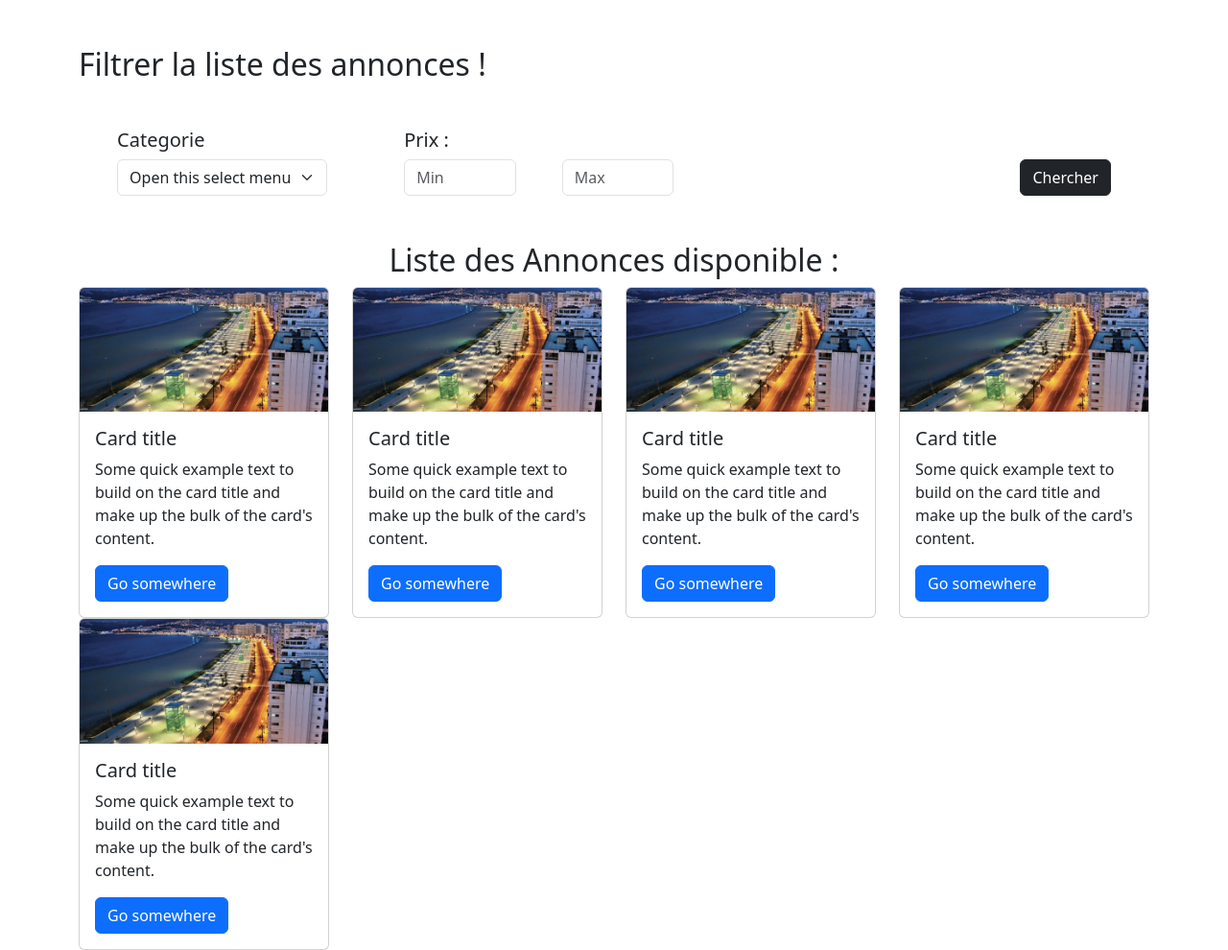
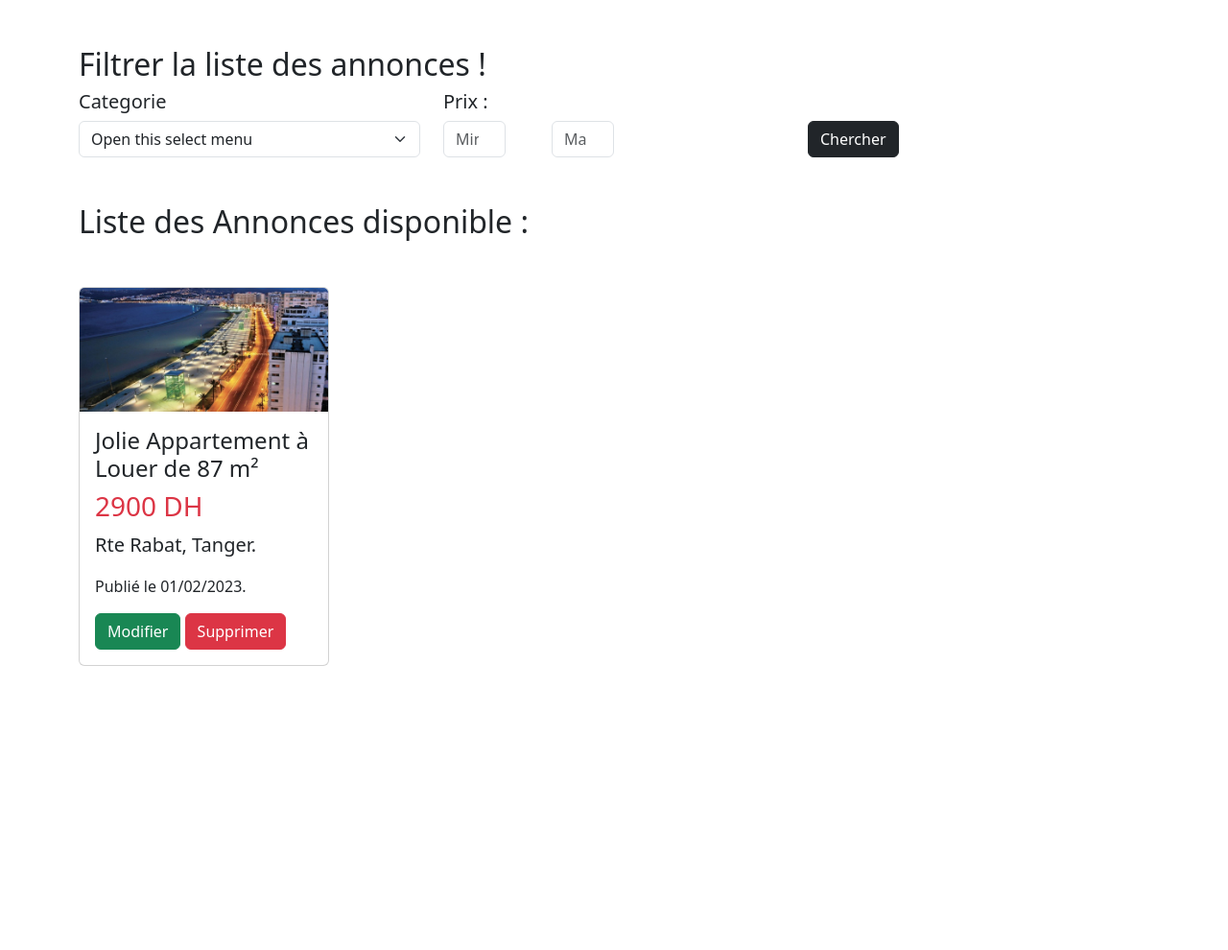
Before and after one commit to jalalkadori/Real-eastate-agency-advertisements-app, a PHP site: page / in a window 1280 px wide. Shown: the part 102-1092 px from the top of the page at 96% size. After the commit the page ends 796 px from the top, so only its background shows below. Run offline with PHP 8.4, Linux system fonts and the light colour scheme.

Commit message:
update the index file

```diff
--- a/index.php
+++ b/index.php
@@ -45,8 +45,8 @@
         <main class="container-fluid">
             <section class="container mt-5">
                 <h2>Filtrer la liste des annonces !</h2>
-                <div class="d-flex flex-row my-5 justify-content-around">
-                    <div>
+                <div class="row row-cols-lg-3">
+                    <div class="col">
                         <h5 for="type">Categorie</h5>
                         <select class="form-select" aria-label="type">
                             <option selected>Open this select menu</option>
@@ -55,7 +55,7 @@
                         </select>
                     </div>
 
-                    <div>
+                    <div class="col">
                         <h5>Prix : </h5>
                         <div class="d-flex gap-5 w-50">
                             <input type="number" class="form-control w-75" placeholder="Min" aria-label="Min" min="0">
@@ -63,68 +63,35 @@
                         </div>
                     </div>
 
-                    <div class="d-flex align-items-end">
+                    <div class="col d-flex align-items-end">
                         <button class="btn btn-dark">Chercher</button>
                     </div>
                 </div>
             </section>
 
             <section class="container mt-5">
-                <div class="text-center">
                     <h2>Liste des Annonces disponible : </h2>
-                </div>
 
-                <div class="row row-cols-lg-4">
+                <div class="row row-cols-lg-4 mt-5">
                     <div class="col">
                         <div class="card">
                             <img src="Tanger.jpg" class="card-img-top" alt="...">
                             <div class="card-body">
-                                <h5 class="card-title">Card title</h5>
-                                <p class="card-text">Some quick example text to build on the card title and make up the bulk of the card's content.</p>
-                                <a href="#" class="btn btn-primary">Go somewhere</a>
+                                <h4 class="card-title">Jolie Appartement à Louer de 87 m²</h4>
+                                <div class="d-flex justify-content-between align-items-center">
+                                    <h5 class="text-danger fs-3">2900 DH</h5>
+
+                                </div>
+
+                                <p class="card-text fs-5">Rte Rabat, Tanger.</p>
+                                <p class="card-text">Publié le 01/02/2023.</p>
+                                <a href="#" class="btn btn-success">Modifier</a>
+                                <a href="#" class="btn btn-danger">Supprimer</a>
                             </div>
                         </div>
                     </div>
-                    <div class="col">
-                        <div class="card">
-                            <img src="Tanger.jpg" class="card-img-top" alt="...">
-                            <div class="card-body">
-                                <h5 class="card-title">Card title</h5>
-                                <p class="card-text">Some quick example text to build on the card title and make up the bulk of the card's content.</p>
-                                <a href="#" class="btn btn-primary">Go somewhere</a>
-                            </div>
-                        </div>
-                    </div>
-                    <div class="col">
-                        <div class="card">
-                            <img src="Tanger.jpg" class="card-img-top" alt="...">
-                            <div class="card-body">
-                                <h5 class="card-title">Card title</h5>
-                                <p class="card-text">Some quick example text to build on the card title and make up the bulk of the card's content.</p>
-                                <a href="#" class="btn btn-primary">Go somewhere</a>
-                            </div>
-                        </div>
-                    </div>
-                    <div class="col">
-                        <div class="card">
-                            <img src="Tanger.jpg" class="card-img-top" alt="...">
-                            <div class="card-body">
-                                <h5 class="card-title">Card title</h5>
-                                <p class="card-text">Some quick example text to build on the card title and make up the bulk of the card's content.</p>
-                                <a href="#" class="btn btn-primary">Go somewhere</a>
-                            </div>
-                        </div>
-                    </div>
-                    <div class="col">
-                        <div class="card">
-                            <img src="Tanger.jpg" class="card-img-top" alt="...">
-                            <div class="card-body">
-                                <h5 class="card-title">Card title</h5>
-                                <p class="card-text">Some quick example text to build on the card title and make up the bulk of the card's content.</p>
-                                <a href="#" class="btn btn-primary">Go somewhere</a>
-                            </div>
-                        </div>
-                    </div>
+
+
                 </div>
             </section>
         </main>
```
